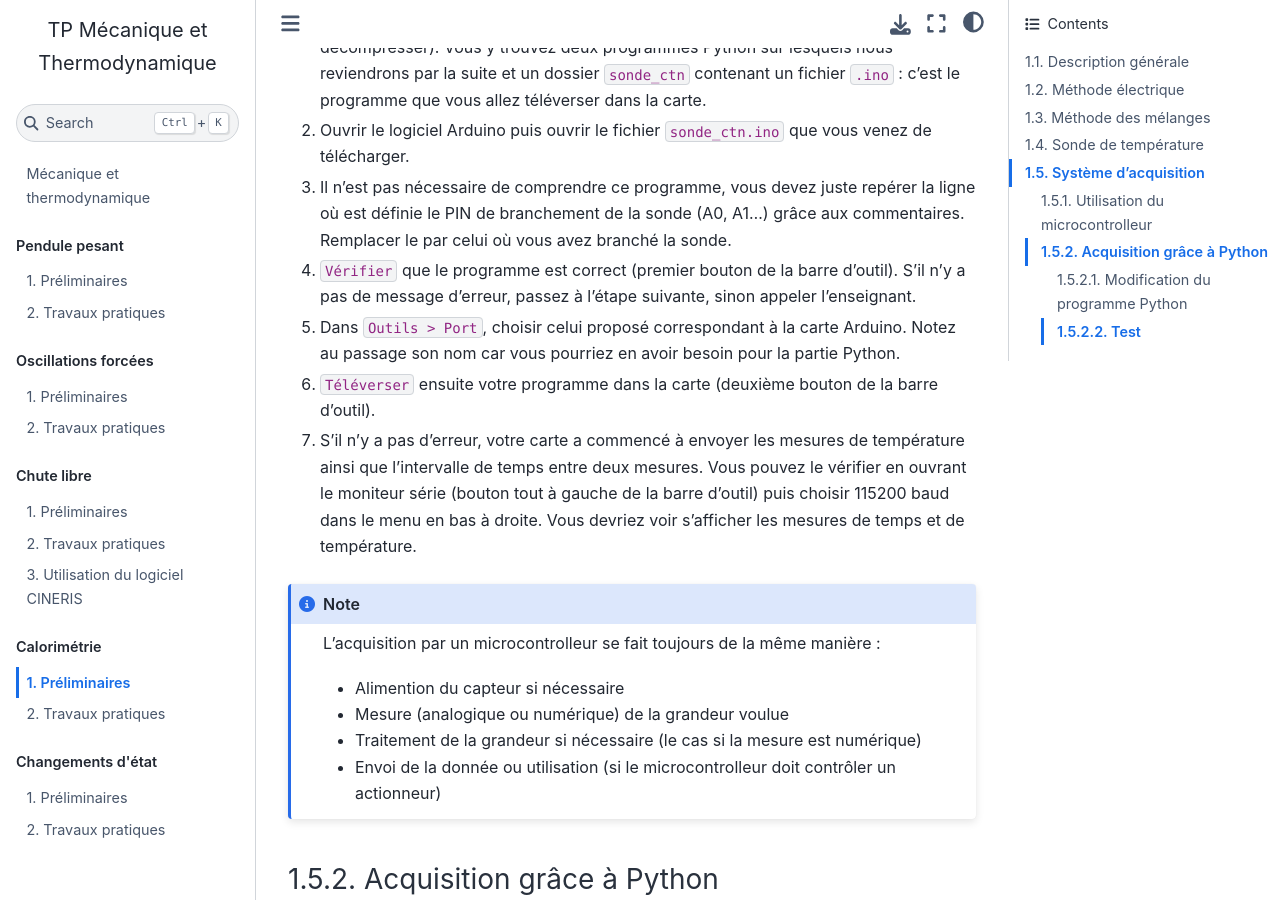
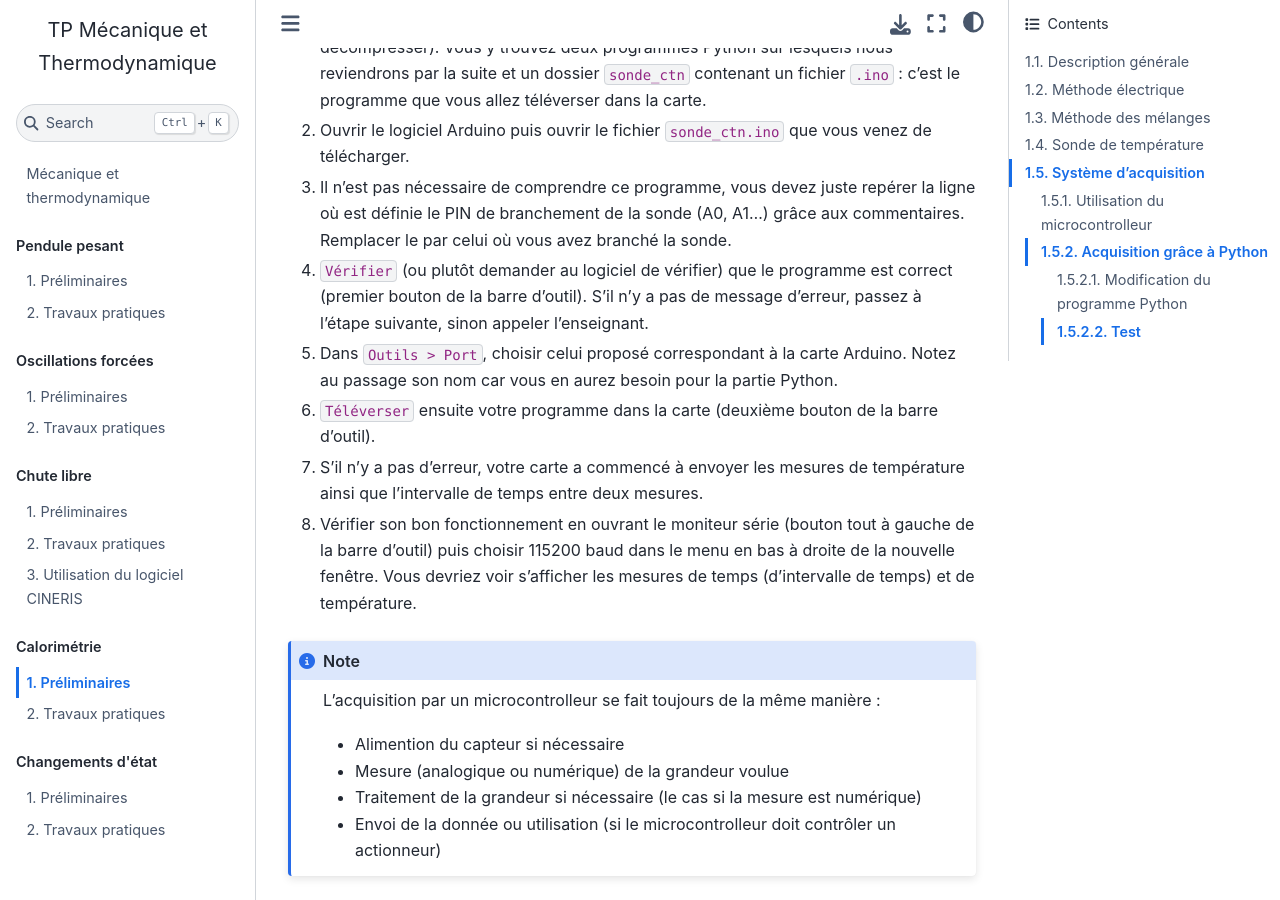
Before and after one commit to pcsi3physiquestan/tp5_mecathermo_sources, a Jupyter Book: the page built from notebook/calorimetrie_preliminaire.md, in a window 1280 px wide and 900 px high, scrolled down 4409 px. Built offline with Jupyter Book 1.0.4 settings and Sphinx 7.4.7 and the Sphinx Book theme 1.1.4, drawn with Linux system fonts in a browser that asks for light colours.

Commit message:
Mise à jour des sources

`````diff
--- a/notebook/calorimetrie_preliminaire.md
+++ b/notebook/calorimetrie_preliminaire.md
@@ -123,10 +123,11 @@ _Attention, si vous désirez utiliser votre propre ordinateur pour brancher la c
 1. Sur le [site](https://stanislas.edunao.com/mod/folder/view.php?id=13511&forceview=1), télécharger le dossier complet (il sera sous forme d'archive qu'il faudra décompresser). Vous y trouvez deux programmes Python sur lesquels nous reviendrons par la suite et un dossier `sonde_ctn` contenant un fichier `.ino` : c'est le programme que vous allez téléverser dans la carte.
 2. Ouvrir le logiciel Arduino puis ouvrir le fichier `sonde_ctn.ino` que vous venez de télécharger.
 3. Il n'est pas nécessaire de comprendre ce programme, vous devez juste repérer la ligne où est définie le PIN de branchement de la sonde (A0, A1...) grâce aux commentaires. Remplacer le par celui où vous avez branché la sonde.
-4. `Vérifier` que le programme est correct (premier bouton de la barre d'outil). S'il n'y a pas de message d'erreur, passez à l'étape suivante, sinon appeler l'enseignant.
-5. Dans `Outils > Port`, choisir celui proposé correspondant à la carte Arduino. Notez au passage son nom car vous pourriez en avoir besoin pour la partie Python.
+4. `Vérifier` (ou plutôt demander au logiciel de vérifier) que le programme est correct (premier bouton de la barre d'outil). S'il n'y a pas de message d'erreur, passez à l'étape suivante, sinon appeler l'enseignant.
+5. Dans `Outils > Port`, choisir celui proposé correspondant à la carte Arduino. Notez au passage son nom car vous en aurez besoin pour la partie Python.
 6. `Téléverser` ensuite votre programme dans la carte (deuxième bouton de la barre d'outil).
-7. S'il n'y a pas d'erreur, votre carte a commencé à envoyer les mesures de température ainsi que l'intervalle de temps entre deux mesures. Vous pouvez le vérifier en ouvrant le moniteur série (bouton tout à gauche de la barre d'outil) puis choisir 115200 baud dans le menu en bas à droite. Vous devriez voir s'afficher les mesures de temps et de température.
+7. S'il n'y a pas d'erreur, votre carte a commencé à envoyer les mesures de température ainsi que l'intervalle de temps entre deux mesures.
+8. Vérifier son bon fonctionnement en ouvrant le moniteur série (bouton tout à gauche de la barre d'outil) puis choisir 115200 baud dans le menu en bas à droite de la nouvelle fenêtre. Vous devriez voir s'afficher les mesures de temps (d'intervalle de temps) et de température.
 
 ````{note}
 L'acquisition par un microcontrolleur se fait toujours de la même manière :
`````
